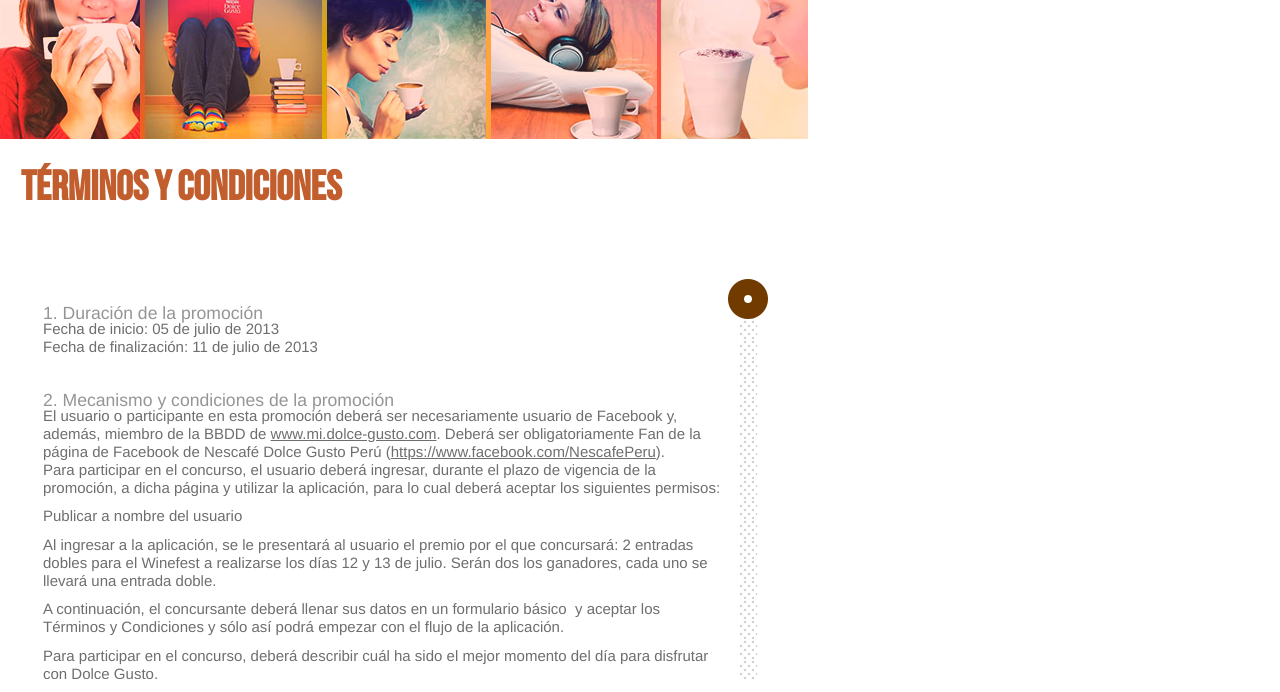
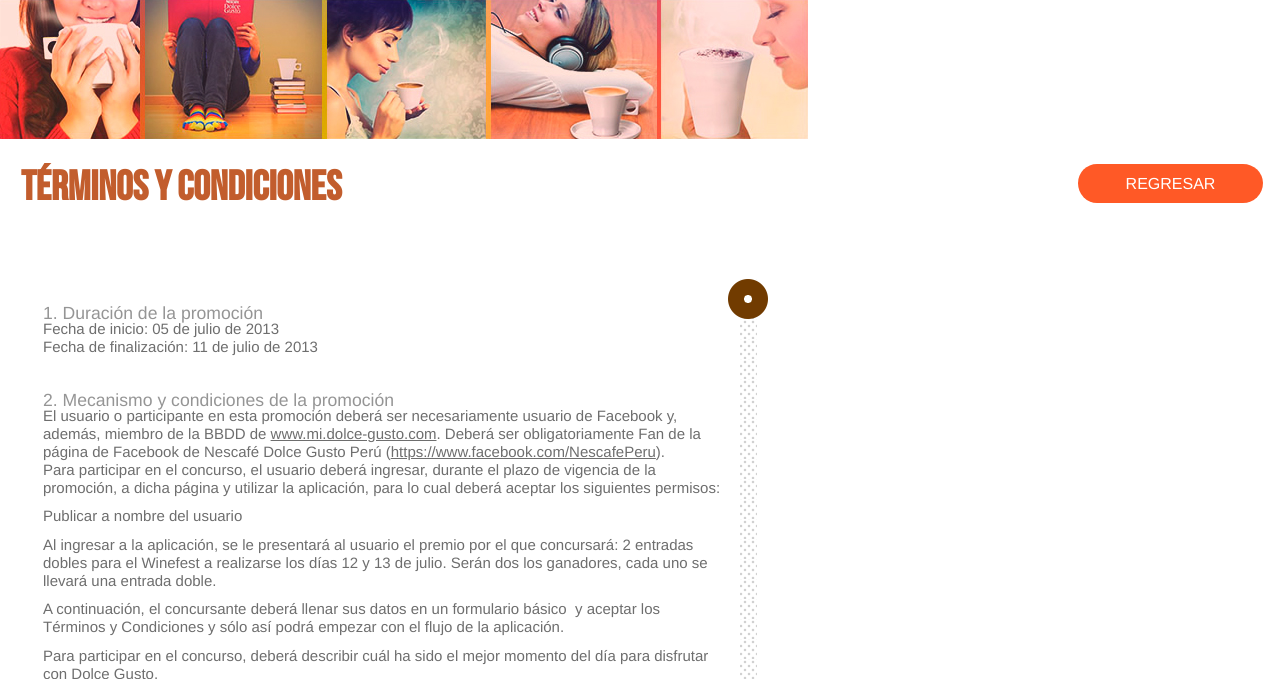
Before and after one commit to renaco/dolce-winefest, a Flask app: template code/templates/terms.html in a window 1280 px wide. Shown: the top 692 px of the page. Run offline with Flask 2, Linux system fonts and the light colour scheme; the template is opened without the code that fills it, so the values that code supplies are empty; some libraries are stand-ins or nearby versions.

Commit message:
btn terminos

```diff
--- a/code/static/css/app.css
+++ b/code/static/css/app.css
@@ -229,18 +229,20 @@
     color: #c25d2d;
     font-family: 'BebasNeueRegular'; }
 .terminos .btn_regresar {
-    text-indent: -9999px;
     background: transparent url("../img/sprite.png") -1px -1147px no-repeat;
-    border-radius: 27px;
-    -moz-border-radius: 27px;
-    -moz-border-radius: 27px;
+    width: 185px;
+	height: 39px;
+    line-height: 39px;
+    text-align: center;
+	-webkit-border-radius: 19px 20px 20px 19px/19px 19px 20px 20px;
+	-moz-border-radius: 19px 20px 20px 19px/19px 19px 20px 20px;
+	border-radius: 19px 20px 20px 19px/19px 19px 20px 20px;
+	background-color: #ff5926;
     color: #ffffff;
     cursor: pointer;
-    width: 54px;
-    height: 54px;
     position: relative;
-    top: -4px;
-    left: 17px;
+    top: 15px;
+    left: 4px;
 }
 .terminos .btn_regresar:hover {
     background-position: -59px -1147px;
```
